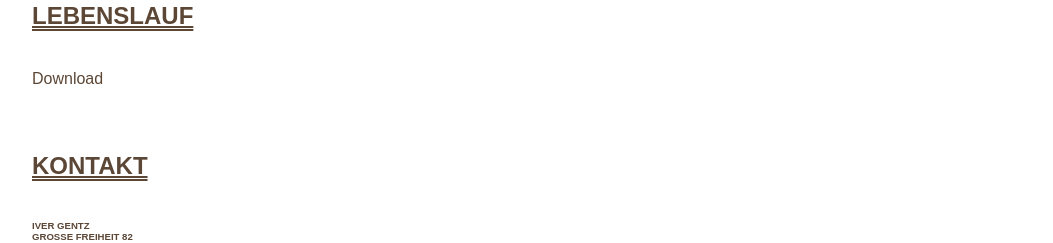
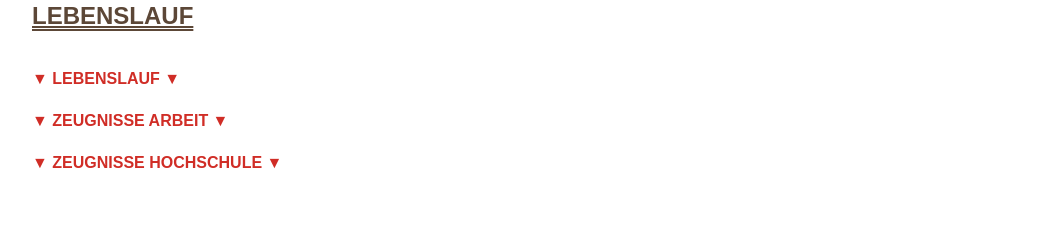
Before and after one commit to ivergentz/applicationiver, a React (Create React App) app: page / in a window 1280 px wide. Shown: the part 1076-1319 px from the top of the page, without its empty margins (208-1261 px from the left). Built offline with nearby package versions, Linux system fonts and the light colour scheme.

Commit message:
updated download section

```diff
--- a/src/components/Download.js
+++ b/src/components/Download.js
@@ -1,7 +1,65 @@
 import React from "react"
+import styled from "styled-components"
 
 const Download = () => {
-  return <div>Download</div>
+  return (
+    <Wrapper>
+      <Button
+        onClick={(e) => {
+          window.open(
+            "https://drive.google.com/file/d/1DRK5xbgpxhqX7_HWv1hFT_EsW5tRhwse/view?usp=drive_link",
+            "_blank"
+          )
+        }}
+      >
+        ▼ Lebenslauf ▼
+      </Button>
+      <Button
+        onClick={(e) => {
+          window.open(
+            "https://drive.google.com/file/d/13hsw6wcqAuCOvhzjlo3YGbcJDMeU1TdX/view?usp=drive_link",
+            "_blank"
+          )
+        }}
+      >
+        ▼ Zeugnisse Arbeit ▼
+      </Button>
+      <Button
+        onClick={(e) => {
+          window.open(
+            "https://drive.google.com/file/d/1SYc9lEaAV1DMJD-vQQXDDpOlYSCBtC67/view?usp=drive_link",
+            "_blank"
+          )
+        }}
+      >
+        ▼ Zeugnisse Hochschule ▼
+      </Button>
+    </Wrapper>
+  )
 }
 
 export default Download
+
+const Wrapper = styled.section`
+  display: flex;
+  width: 100%;
+  justify-content: center;
+  align-items: start;
+  flex-direction: column;
+  max-width: 800px;
+  color: rgb(208, 45, 38);
+`
+const Button = styled.button`
+  margin-bottom: 3vh;
+  border: none;
+  font-size: 16px;
+  font-weight: bold;
+  cursor: pointer;
+  text-transform: uppercase;
+  color: rgb(208, 45, 38);
+
+  &.active {
+    font-weight: bold;
+    font-size: 400px;
+  }
+`
```
